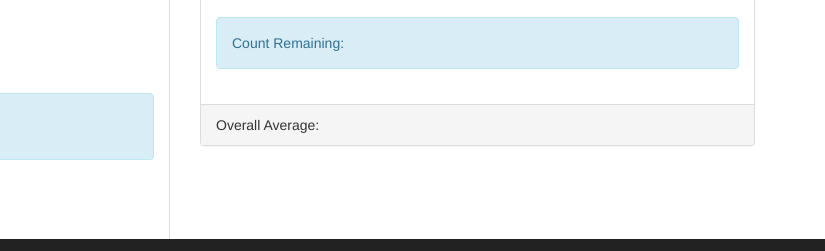
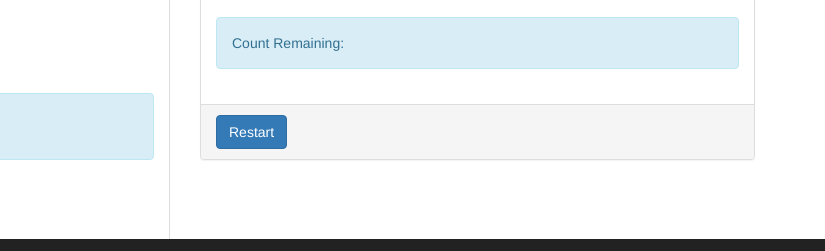
Before and after one commit to bernardw01/hangman-game, a plain HTML site: page index.html in a window 1280 px wide. Shown: the part 511-762 px from the top of the page, 455-1280 px from the left. Drawn offline with nearby package versions, Linux system fonts and the light colour scheme.

Commit message:
Minor edits.

```diff
--- a/index.html
+++ b/index.html
@@ -73,7 +73,7 @@ Hangman Game
                         <div class='alert alert-danger'> Count Wrong: <span class='badge' id="countWrong"></span></div>
                         <div class='alert alert-info'> Count Remaining: <span class='badge' id="countRemaining"></span></div>
                     </div>
-                    <div class="panel-footer">Overall Average: <span id="overallAvg"></span></div>
+                    <div class="panel-footer"> <span id="overallAvg"></span><a href="index.html"><button type="button" class="btn btn-primary">Restart</button></a></div>
                 </div>
             </div>
         </div>
```
